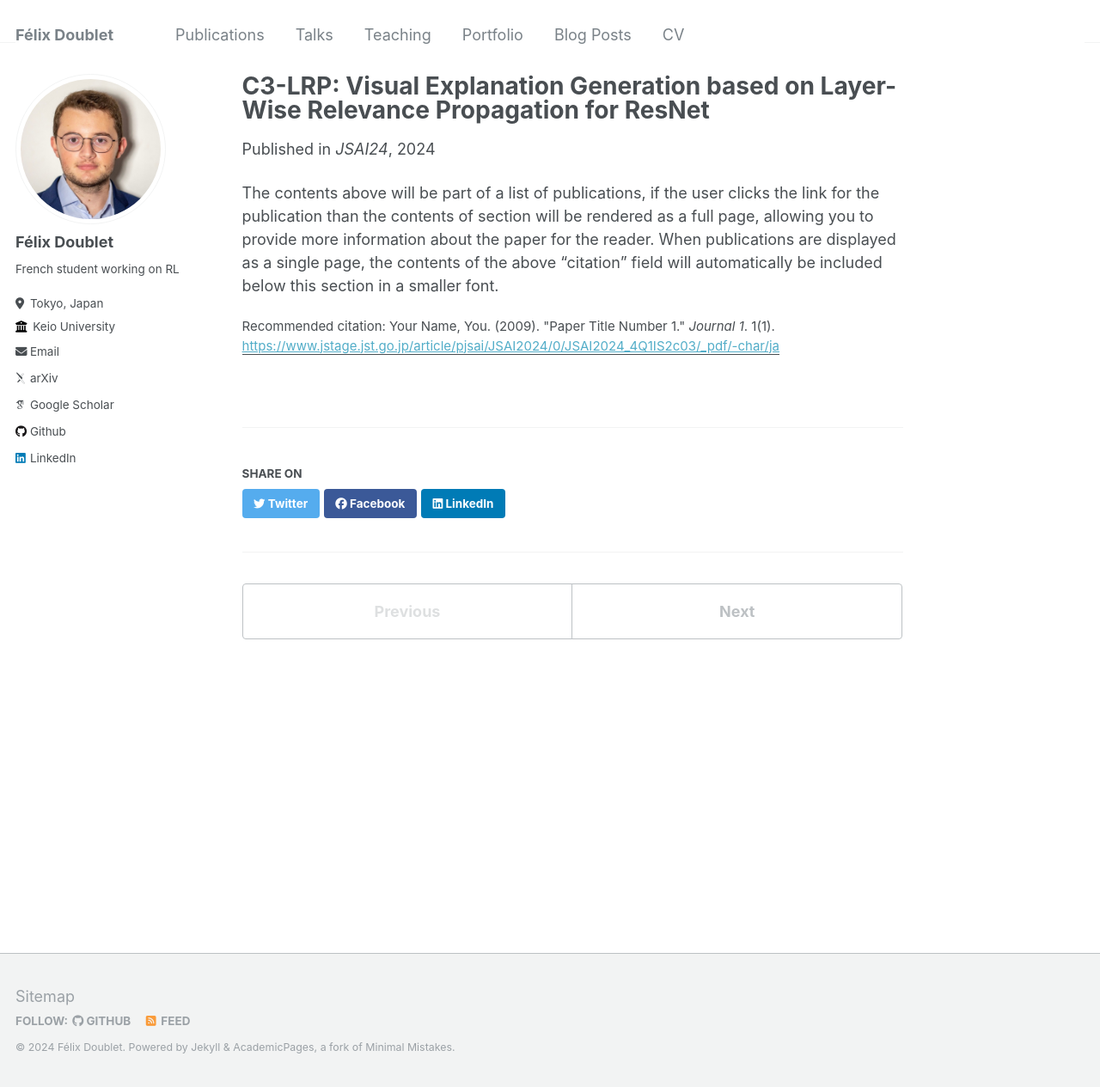
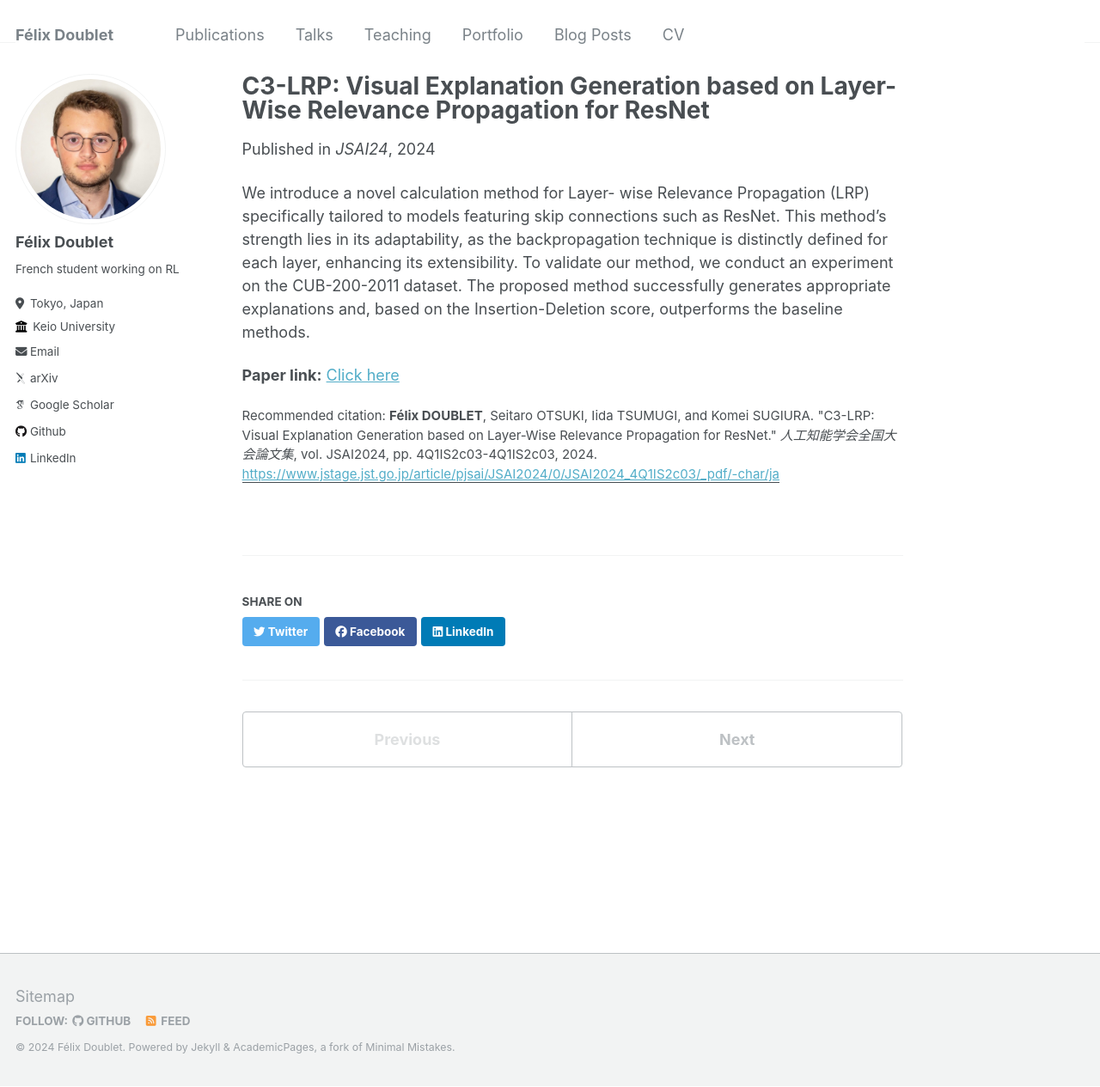
Before and after one commit to FelixDou/FelixDou.github.io, a Jekyll site: the page built from _publications/c3-lrp.md, in a window 1280 px wide and 1265 px high. Shown: the whole window at 86% size. Built offline with Jekyll 4.4.1, drawn with Linux system fonts in a browser that asks for light colours; some web fonts are replaced.

Commit message:
pub done

```diff
--- a/_publications/c3-lrp.md
+++ b/_publications/c3-lrp.md
@@ -6,7 +6,9 @@ excerpt: "XAI, LRP, ResNet"
 date: 2024-04-24
 venue: "JSAI24"
 paperurl: "https://www.jstage.jst.go.jp/article/pjsai/JSAI2024/0/JSAI2024_4Q1IS2c03/_pdf/-char/ja"
-citation: "Your Name, You. (2009). &quot;Paper Title Number 1.&quot; <i>Journal 1</i>. 1(1)."
+citation: "<b>Félix DOUBLET</b>, Seitaro OTSUKI, Iida TSUMUGI, and Komei SUGIURA. &quot;C3-LRP: Visual Explanation Generation based on Layer-Wise Relevance Propagation for ResNet.&quot; <i>人工知能学会全国大会論文集</i>, vol. JSAI2024, pp. 4Q1IS2c03-4Q1IS2c03, 2024."
 ---
 
-The contents above will be part of a list of publications, if the user clicks the link for the publication than the contents of section will be rendered as a full page, allowing you to provide more information about the paper for the reader. When publications are displayed as a single page, the contents of the above "citation" field will automatically be included below this section in a smaller font.
+We introduce a novel calculation method for Layer- wise Relevance Propagation (LRP) specifically tailored to models featuring skip connections such as ResNet. This method’s strength lies in its adaptability, as the backpropagation technique is distinctly defined for each layer, enhancing its extensibility. To validate our method, we conduct an experiment on the CUB-200-2011 dataset. The proposed method successfully generates appropriate explanations and, based on the Insertion-Deletion score, outperforms the baseline methods.
+
+**Paper link:** [Click here](https://www.jstage.jst.go.jp/article/pjsai/JSAI2024/0/JSAI2024_4Q1IS2c03/_pdf/-char/ja)
```
